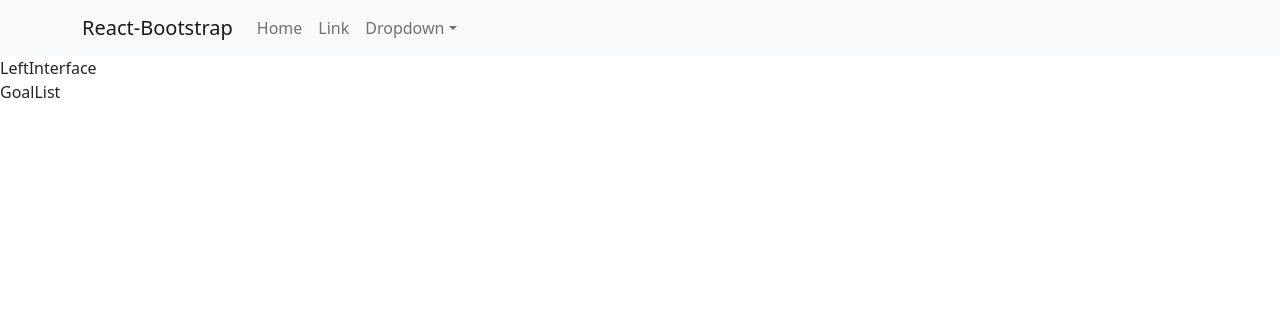
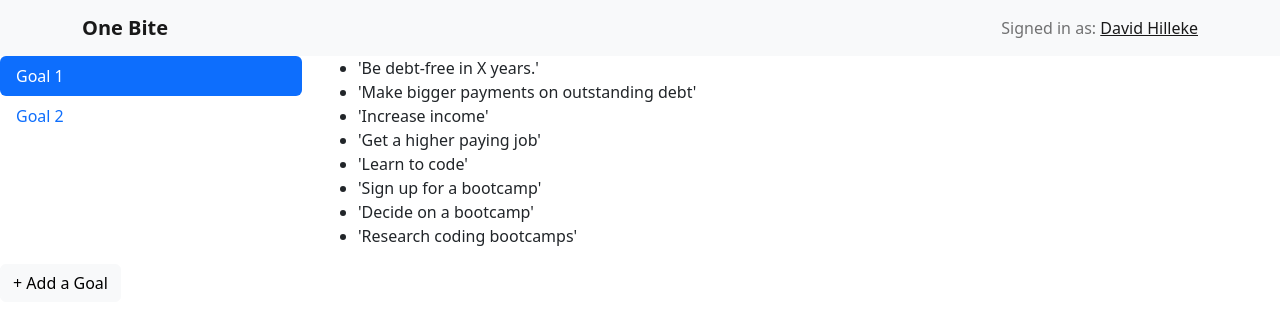
Before and after one commit to hillekecodes/one-bite, a React (Create React App) app: page / in a window 1280 px wide. Shown: the top 328 px of the page. Built offline with nearby package versions, Linux system fonts and the light colour scheme.

Commit message:
before adding state

```diff
--- a/src/App.js
+++ b/src/App.js
@@ -1,7 +1,5 @@
 import Navigation from './Components/Navigation';
 import LeftInterface from './Components/LeftInterface';
-import GoalList from './Components/GoalList';
-import Goal from './Components/Goal';
 import 'bootstrap/dist/css/bootstrap.min.css';
 
 function App() {
@@ -9,7 +7,6 @@ function App() {
     <div className="App">
       <Navigation />
       <LeftInterface />
-      <GoalList />
     </div>
   );
 }
--- /dev/null
+++ b/src/Components/AddGoal.js
@@ -0,0 +1,51 @@
+import React, { useState } from 'react';
+import Button from 'react-bootstrap/Button';
+import Form from 'react-bootstrap/Form';
+import Modal from 'react-bootstrap/Modal';
+
+function AddGoal() {
+    const [show, setShow] = useState(false);
+
+    const handleClose = () => setShow(false);
+    const handleShow = () => setShow(true);
+
+    return (
+      <>
+        <Button variant="light" onClick={handleShow}>
+          + Add a Goal
+        </Button>
+
+        <Modal
+            show={show}
+            onHide={handleClose}
+            backdrop="static"
+        >
+          <Modal.Header closeButton>
+            <Modal.Title>What is your Goal?</Modal.Title>
+          </Modal.Header>
+          <Modal.Body>
+            <Form>
+              <Form.Group className="mb-3" controlId="exampleForm.ControlInput1">
+                <Form.Label>Main Goal</Form.Label>
+                <Form.Control
+                  type="text"
+                  placeholder="Your goal here..."
+                  autoFocus
+                />
+              </Form.Group>
+            </Form>
+          </Modal.Body>
+          <Modal.Footer>
+            <Button variant="secondary" onClick={handleClose}>
+              Close
+            </Button>
+            <Button variant="primary" onClick={handleClose}>
+              Save Changes
+            </Button>
+          </Modal.Footer>
+        </Modal>
+      </>
+    );
+}
+
+export default AddGoal;
--- a/src/Components/Goal.js
+++ /dev/null
@@ -1,9 +0,0 @@
-import React from 'react'
-
-const Goal = () => {
-  return (
-    <div>Goal</div>
-  )
-}
-
-export default Goal;
--- a/src/Components/GoalList.js
+++ /dev/null
@@ -1,9 +0,0 @@
-import React from 'react'
-
-const GoalList = () => {
-  return (
-    <div>GoalList</div>
-  )
-}
-
-export default GoalList;
--- a/src/Components/LeftInterface.js
+++ b/src/Components/LeftInterface.js
@@ -1,9 +1,57 @@
-import React from 'react'
+import Col from 'react-bootstrap/Col';
+import Nav from 'react-bootstrap/Nav';
+import Row from 'react-bootstrap/Row';
+import Tab from 'react-bootstrap/Tab';
+// import Goal from './Goal';
+import AddGoal from './AddGoal';
 
-const LeftInterface = () => {
+function LeftInterface() {
+  const goal = [
+    <ul>
+      <li>'Be debt-free in X years.'</li>
+      <li>'Make bigger payments on outstanding debt'</li>
+      <li>'Increase income'</li>
+      <li>'Get a higher paying job'</li>
+      <li>'Learn to code'</li>
+      <li>'Sign up for a bootcamp'</li>
+      <li>'Decide on a bootcamp'</li>
+      <li>'Research coding bootcamps'</li>
+    </ul>
+  ]
+
   return (
-    <div>LeftInterface</div>
-  )
+    <div>
+      <Tab.Container id="left-tabs-example" defaultActiveKey="first">
+        <Row>
+          <Col sm={3}>
+            <Nav variant="pills" className="flex-column">
+              <Nav.Item>
+                <Nav.Link eventKey="first">Goal 1</Nav.Link>
+              </Nav.Item>
+              <Nav.Item>
+                <Nav.Link eventKey="second">Goal 2</Nav.Link>
+              </Nav.Item>
+            </Nav>
+          </Col>
+          <Col sm={9}>
+            <Tab.Content>
+              {/* display goal list */}
+              <Tab.Pane eventKey="first">
+                { goal }
+              </Tab.Pane>
+              <Tab.Pane eventKey="second">
+                2nd goal here
+                {/* <Goal /> */}
+              </Tab.Pane>
+            </Tab.Content>
+          </Col>
+        </Row>
+      </Tab.Container>
+
+      <AddGoal />
+
+    </div>
+  );
 }
 
 export default LeftInterface;
--- a/src/Components/Navigation.js
+++ b/src/Components/Navigation.js
@@ -7,24 +7,12 @@ function Navigation() {
   return (
     <Navbar bg="light" expand="lg">
       <Container>
-        <Navbar.Brand href="#home">React-Bootstrap</Navbar.Brand>
-        <Navbar.Toggle aria-controls="basic-navbar-nav" />
-        <Navbar.Collapse id="basic-navbar-nav">
-          <Nav className="me-auto">
-            <Nav.Link href="#home">Home</Nav.Link>
-            <Nav.Link href="#link">Link</Nav.Link>
-            <NavDropdown title="Dropdown" id="basic-nav-dropdown">
-              <NavDropdown.Item href="#action/3.1">Action</NavDropdown.Item>
-              <NavDropdown.Item href="#action/3.2">
-                Another action
-              </NavDropdown.Item>
-              <NavDropdown.Item href="#action/3.3">Something</NavDropdown.Item>
-              <NavDropdown.Divider />
-              <NavDropdown.Item href="#action/3.4">
-                Separated link
-              </NavDropdown.Item>
-            </NavDropdown>
-          </Nav>
+      <Navbar.Brand href="#home"><strong>One Bite</strong></Navbar.Brand>
+        <Navbar.Toggle />
+        <Navbar.Collapse className="justify-content-end">
+          <Navbar.Text>
+            Signed in as: <a href="#login">David Hilleke</a>
+          </Navbar.Text>
         </Navbar.Collapse>
       </Container>
     </Navbar>
```
